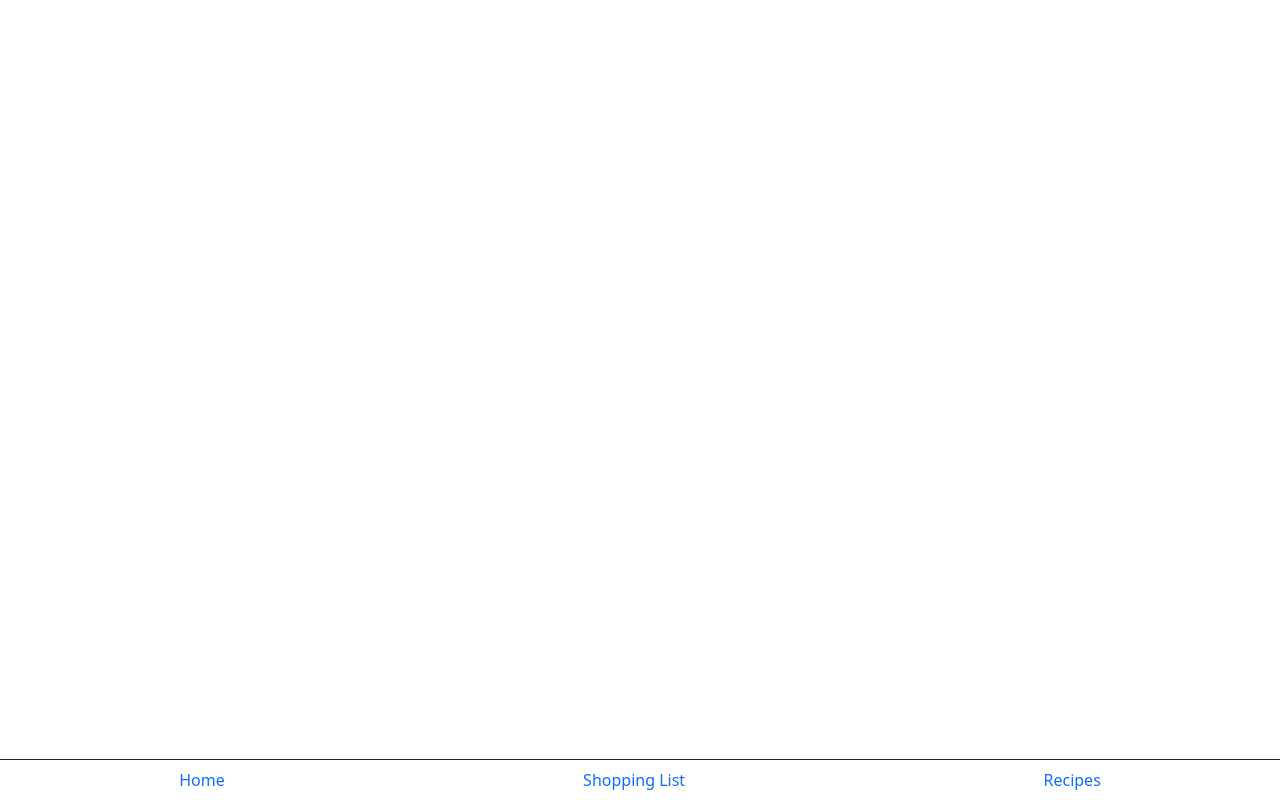
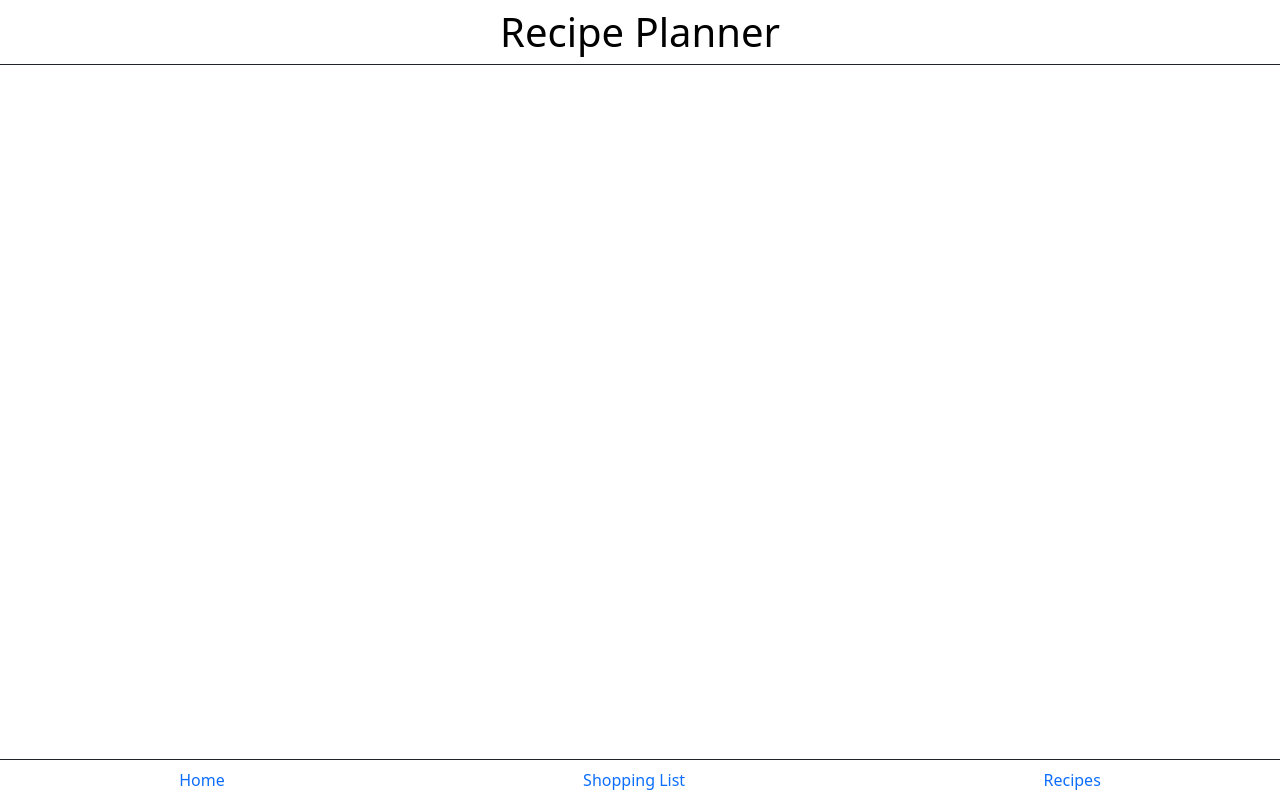
Before and after one commit to RobinWitt/angular_course_recipe-planner, an Angular app: page / in a window 1280 px wide. Built offline with nearby package versions, Linux system fonts and the light colour scheme.

Commit message:
manually generate header component

```diff
--- a/src/app/app.component.html
+++ b/src/app/app.component.html
@@ -1,2 +1,3 @@
+<app-header></app-header>
 <router-outlet></router-outlet>
 <app-navigation></app-navigation>
--- /dev/null
+++ b/src/app/header/header.component.html
@@ -0,0 +1,7 @@
+<header class="pt-2 d-flex justify-content-center border-bottom border-dark">
+  <h1>
+    <a routerLink="/" class="link-body-emphasis text-decoration-none"
+      >Recipe Planner
+    </a>
+  </h1>
+</header>
```
Also changed, not shown: src/app/app.module.ts (+7 -7 lines), src/app/header/header.component.ts (added, +8 -0 lines), src/app/header/header.component.css (added).
